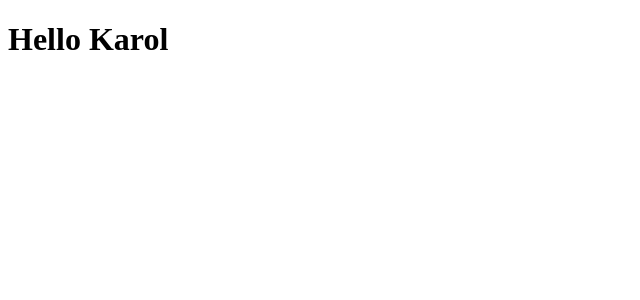
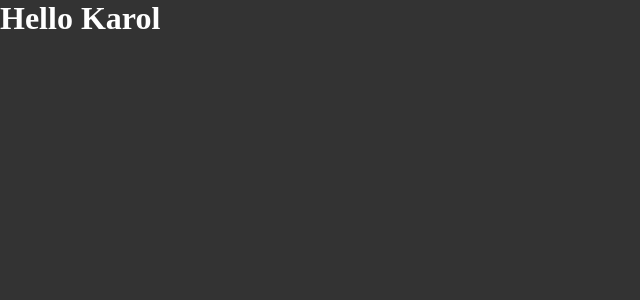
Before and after one commit to karolinequetz/timer, a React (Vite) app: page / in a window 1280 px wide. Shown: the top 300 px of the page, without its empty margins (0-640 px from the left). Built offline with nearby package versions, Linux system fonts and the light colour scheme.

Commit message:
Criado arquivo de estilos globais.

```diff
--- a/src/App.tsx
+++ b/src/App.tsx
@@ -1,7 +1,12 @@
+import { ThemeProvider } from 'styled-components';
+import { defaultTheme } from './styles/themes/default';
+import { GlobalStyle } from './styles/themes/global';
+export function App() {
+	return (
+		<ThemeProvider theme={defaultTheme}>
+			<h1>Hello Karol</h1>
 
-export function App() {
-
-  return (
-<h1>Hello Karol</h1>
-  )
+      <GlobalStyle/>
+		</ThemeProvider>
+	);
 }
--- /dev/null
+++ b/src/styles/themes/default.ts
@@ -0,0 +1,4 @@
+export const defaultTheme = {
+  primary: 'purple',
+  secondary: 'orange'
+}
--- /dev/null
+++ b/src/styles/themes/global.ts
@@ -0,0 +1,15 @@
+import {createGlobalStyle} from 'styled-components'
+
+export const GlobalStyle = createGlobalStyle`
+*{
+  margin:0;
+  padding:0;
+  box-sizing:border-box;
+
+}
+
+body{
+  background:#333;
+  color:#fff;
+}
+`
```
Also changed, not shown: src/@types/styles.d.ts (added, +9 -0 lines), src/components/Button.styles.ts (added, +25 -0 lines).
